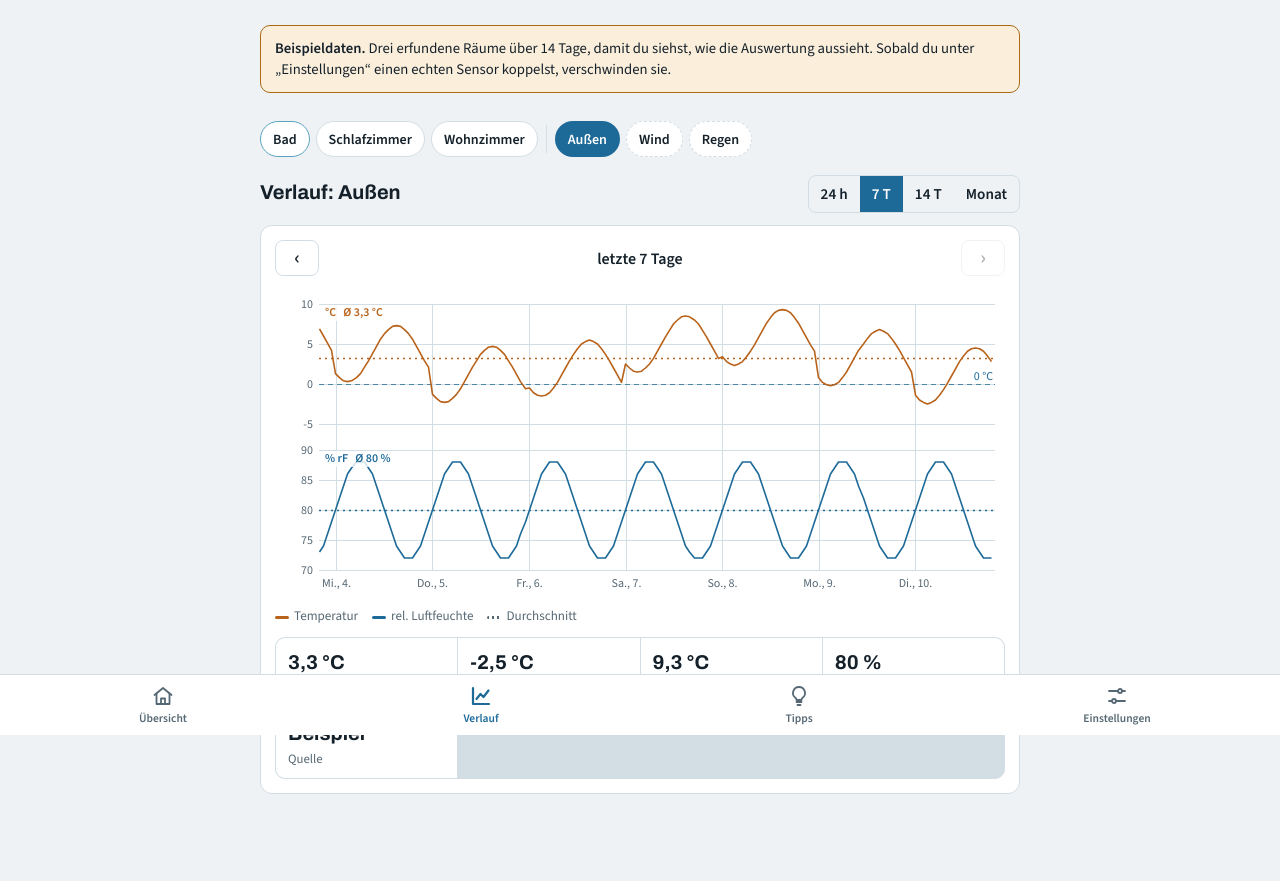
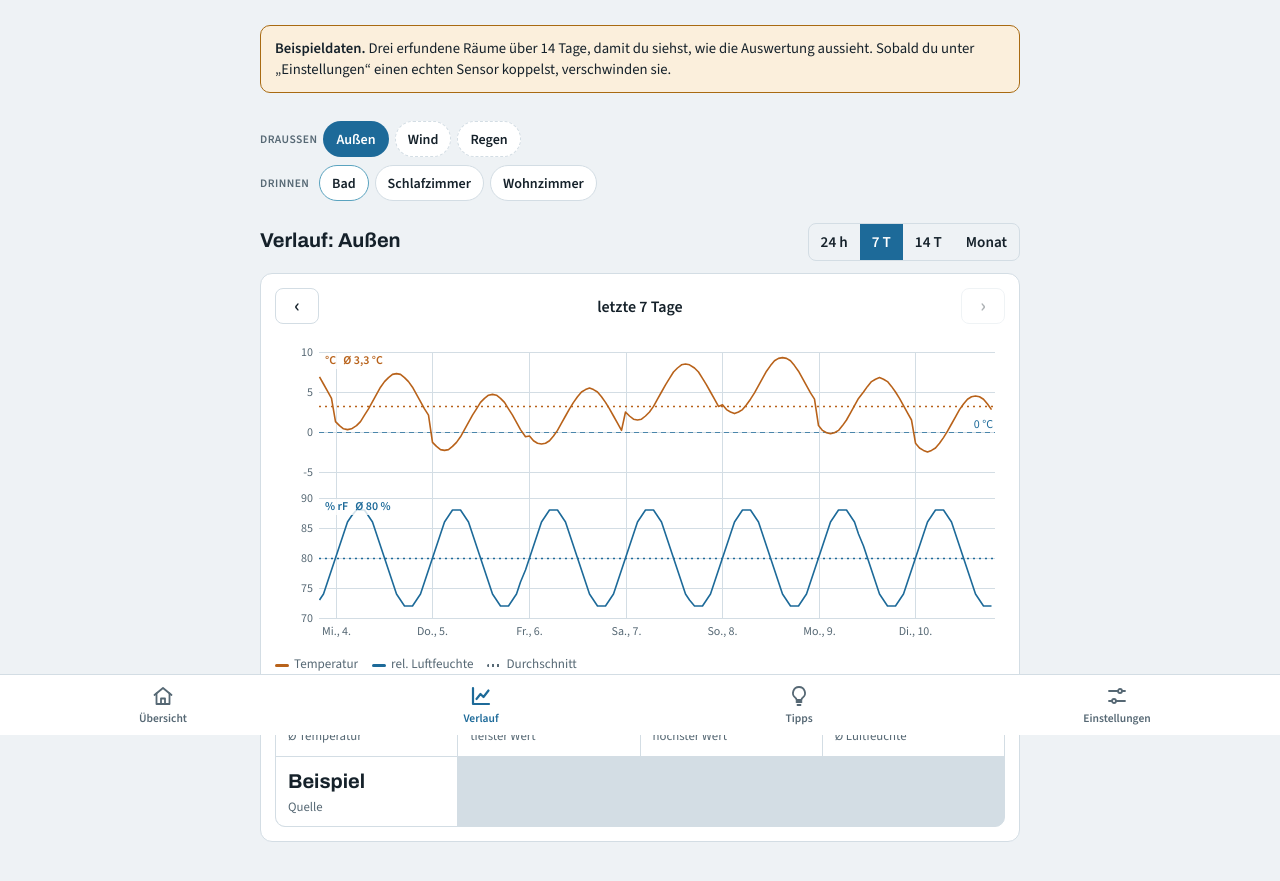
Before and after one commit to andreaskimmig13/raumklima, a plain HTML site: page index.html in a window 1280 px wide. Both pictures are taken after a click on the button "mehr". Shown: the part 65-946 px from the top of the page. Drawn offline with nearby package versions, Linux system fonts and the light colour scheme.

Commit message:
Verlauf: Auswahl in Zeilen Draußen/Drinnen (Netatmo zuerst), Jahres- und Gesamtansicht auch für ThermoPro-Sensoren
Co-Authored-By: Claude Opus 5.5 <noreply@anthropic.com>
Claude-Session: https://claude.ai/code/session_01ESJyPtTqJBRXZV6i6heSYS

```diff
--- a/index.html
+++ b/index.html
@@ -155,6 +155,10 @@ body{padding-bottom:calc(150px + env(safe-area-inset-bottom,0px))}
 .tabs button[aria-selected="true"] svg{stroke-width:2.2}
 .pane{display:flex;flex-direction:column;gap:28px}
 .chips{display:flex;gap:6px;overflow-x:auto;padding-bottom:4px;margin-bottom:-14px}
+#roomChips{display:block;overflow:visible}
+.chiprow{display:flex;align-items:center;gap:6px;overflow-x:auto;padding-bottom:4px;scrollbar-width:none}
+.chiprow+.chiprow{margin-top:4px}
+.chiprow .rowlbl{flex:0 0 auto;font-size:.72rem;font-weight:600;letter-spacing:.04em;text-transform:uppercase;color:var(--muted);min-width:4.6em}
 .chips button{min-height:36px;padding:6px 12px;border-radius:99px;white-space:nowrap;font-size:.88rem;flex:0 0 auto}
 .chips button[aria-pressed="true"]{background:var(--hum);border-color:var(--hum);color:var(--btn-ink)}
 .chips button.bath{border-color:var(--bath-line)}
@@ -423,7 +427,7 @@ footer{font-size:.82rem;color:var(--muted)}
   </section>
 
   <footer>
-    <p class="num">App-Version 2026-11-10 21:00</p>
+    <p class="num">App-Version 2026-11-10 21:20</p>
     <p>Funktioniert in Chrome auf Android und am PC (Web Bluetooth). Unterstützt ThermoPro/TempPro TP357, TP358, TP359 und TP357S. Das Bluetooth-Protokoll ist nicht offiziell dokumentiert, sondern von Bastlern entschlüsselt; nach einem Firmware-Update kann der Abruf ausfallen. Die Lüftungserkennung schätzt anhand von Temperatur- und Feuchteabfall und kann sich irren; die Empfindlichkeit lässt sich in den Einstellungen anpassen.</p>
   </footer>
   </div>
@@ -1130,14 +1134,14 @@ function cellFor(s){
   b.addEventListener('click',function(){ state.sel=s.id; showTab('verlauf'); });
   return b;
 }
-function renderChips(){
+function renderChips(){ // Zeile „Draußen“ (Außen, Wind, Regen), Zeile „Drinnen“ (Netatmo-Innenmodule zuerst, dann die übrigen Räume)
   var box=$('#roomChips'); box.textContent='';
-  state.sensors.slice().sort(function(a,b){ return (b.floor==null?1:b.floor)-(a.floor==null?1:a.floor)||(a.pos||99)-(b.pos||99); }).forEach(function(s){
-    var b=el('button',s.type==='bad'?'bath':null,s.name); b.type='button'; b.setAttribute('aria-pressed',String(state.sel===s.id));
-    b.addEventListener('click',function(){ state.sel=s.id; renderChips(); renderAnalysis(); }); box.appendChild(b); });
-  var sp=[['x-out','Außen',histOut()],['x-wind','Wind',histWind()],['x-rain','Regen',histRain()]].filter(function(x){ return x[2]; });
-  if(sp.length){ box.appendChild(el('span','chipsep')); sp.forEach(function(x){ var b=el('button','wxchip',x[1]); b.type='button'; b.setAttribute('aria-pressed',String(state.sel===x[0])); b.addEventListener('click',function(){ state.sel=x[0]; renderChips(); renderAnalysis(); }); box.appendChild(b); }); }
-  var on=box.querySelector('[aria-pressed="true"]'); if(on&&box.offsetParent) box.scrollLeft=Math.max(0,on.offsetLeft-box.offsetLeft-16);
+  var mk=function(row,id,label,cls){ var b=el('button',cls||null,label); b.type='button'; b.setAttribute('aria-pressed',String(state.sel===id)); b.addEventListener('click',function(){ state.sel=id; renderChips(); renderAnalysis(); }); row.appendChild(b); };
+  var sp=[['x-out','Außen',histOut()||hasDaily('x-out')],['x-wind','Wind',histWind()||hasDaily('x-wind')],['x-rain','Regen',histRain()||hasDaily('x-rain')]].filter(function(x){ return x[2]; });
+  if(sp.length){ var r1=el('div','chiprow'); r1.appendChild(el('span','rowlbl','Draußen')); sp.forEach(function(x){ mk(r1,x[0],x[1],'wxchip'); }); box.appendChild(r1); }
+  var list=state.sensors.slice().sort(function(a,b){ return (isNa(b)?1:0)-(isNa(a)?1:0)||(b.floor==null?1:b.floor)-(a.floor==null?1:a.floor)||(a.pos||99)-(b.pos||99); });
+  if(list.length){ var r2=el('div','chiprow'); r2.appendChild(el('span','rowlbl','Drinnen')); list.forEach(function(s){ mk(r2,s.id,s.name,s.type==='bad'?'bath':null); }); box.appendChild(r2); }
+  box.querySelectorAll('.chiprow').forEach(function(row){ var on=row.querySelector('[aria-pressed="true"]'); if(on&&row.offsetParent) row.scrollLeft=Math.max(0,on.offsetLeft-row.offsetLeft-80); });
 }
 var TABS=['uebersicht','haus','verlauf','empfehlungen','einstellungen'], curTab='uebersicht';
 function showTab(name,noHash){
@@ -1299,15 +1303,15 @@ function viewWin(end){ // Zeitfenster der Verlaufsansicht: Monat und Jahr als Ka
     w.label=k===0?(r===1?'letzte 24 Stunden':'letzte '+r+' Tage'):(r===1?(function(){ var o={day:'numeric',month:'numeric',hour:'2-digit',minute:'2-digit'}; return new Date(w.from).toLocaleString('de-DE',o)+' – '+new Date(w.to).toLocaleString('de-DE',o); })():f(w.from)+' – '+f(w.to,true)); }
   return w;
 }
-function setNav(w,first){ var nav=$('#rNav'); if(!nav) return; nav.hidden=!w; if(!w) return; var dd=state.naDay[state.sel]; if(hasDaily(state.sel)&&dd.ts.length&&(first==null||dd.ts[0]<first)) first=dd.ts[0]; $('#rLabel').textContent=w.label; $('#rNext').disabled=!(state.off>0); $('#rPrev').disabled=first==null||w.from<=first; }
+function setNav(w,first){ var nav=$('#rNav'); if(!nav) return; nav.hidden=!w; if(!w) return; var dd=dayData(state.sel); if(hasDaily(state.sel)&&dd.ts.length&&(first==null||dd.ts[0]<first)) first=dd.ts[0]; $('#rLabel').textContent=w.label; $('#rNext').disabled=!(state.off>0); $('#rPrev').disabled=first==null||w.from<=first; }
 function renderAnalysis(){
   var canLong=hasDaily(state.sel), isLong=state.range===0||state.range>30;
-  if(canLong&&!isLong&&state.range>1){ var fs=fineStart(state.sel), w0=viewWin(Date.now()); if(fs==null||fs>w0.from+(w0.to-w0.from)*0.15) isLong=true; }
+  if(canLong&&!isLong&&state.range>1&&state.naDay[state.sel]){ var fs=fineStart(state.sel), w0=viewWin(Date.now()); if(fs==null||fs>w0.from+(w0.to-w0.from)*0.15) isLong=true; }
   if(isLong&&!canLong){ if(state.range!==30) state.off=0; state.range=30; isLong=false; }
   document.querySelectorAll('.seg button').forEach(function(b){ b.setAttribute('aria-pressed',String(+b.dataset.range===state.range)); if(b.classList.contains('longr')) b.hidden=!canLong; });
   var stats=$('#stats'), pl=$('#phaseList'), al=$('#airList'), two=$('#histLists'); stats.textContent=''; pl.textContent=''; al.textContent=''; $('#monthBox').hidden=true; $('#topBox').hidden=true; $('#topBox').textContent='';
   if(isLong){ two.hidden=true; var nm=SPECIAL[state.sel]||((state.sensors.find(function(x){return x.id===state.sel;})||{}).name)||''; $('#histTitle').textContent='Verlauf: '+nm+' · Tageswerte'; return renderDaily(stats); }
-  if(canLong){ var mb=$('#monthBox'); mb.hidden=false; mb.textContent=''; var hint=el('p','small muted','Für Netatmo gibt es Tageswerte seit Einrichtung der Station. Mit „Jahr“ oder „Alles“ siehst du den Langzeitverlauf und den Vergleich zum Vorjahresmonat.'); hint.style.margin='0'; mb.appendChild(hint); }
+  if(canLong){ var mb=$('#monthBox'); mb.hidden=false; mb.textContent=''; var hint=el('p','small muted',(state.naDay[state.sel]?'Für Netatmo gibt es Tageswerte seit Einrichtung der Station. ':'')+'Mit „Jahr“ oder „Alles“ siehst du den Langzeitverlauf als Tageswerte und den Vergleich zum Vorjahresmonat.'); hint.style.margin='0'; mb.appendChild(hint); }
   var cT=cssVar('--temp'), cH=cssVar('--hum'), cC=cssVar('--co2'), cW=cssVar('--ink'), cG=cssVar('--muted');
   if(SPECIAL[state.sel]){ two.hidden=true; $('#histTitle').textContent='Verlauf: '+SPECIAL[state.sel]; return renderSpecial(stats,{cT:cT,cH:cH,cW:cW,cG:cG}); }
   two.hidden=false;
@@ -1398,7 +1402,19 @@ function setLegend(items){ var box=$('#legend'); box.textContent='';
 /* --- Netatmo-Archiv: Tageswerte, Langzeit und Vorjahresvergleich --- */
 var DAYFIELDS={indoor:['tavg','tmin','tmax','h','c'],outdoor:['tavg','tmin','tmax','h'],rain:['mm'],wind:['s','g']};
 function kindOfKey(k){ return k==='x-out'?'outdoor':(k==='x-rain'?'rain':(k==='x-wind'?'wind':'indoor')); }
-function hasDaily(k){ var D=state.naDay&&state.naDay[k]; return !!(D&&D.ts&&D.ts.length>1); }
+var tpDayCache={};
+function tpDaily(k){ // Tageswerte aus den gespeicherten Messwerten eines ThermoPro-Sensors (ab 30 Tagen Daten)
+  var s=state.sensors.find(function(x){ return x.id===k; }); if(!s||isNa(s)) return null;
+  var S=state.series[k]; if(!S||!S.ts.length||S.ts[S.ts.length-1]-S.ts[0]<30*DAY) return null;
+  var sig=S.ts.length+':'+S.ts[S.ts.length-1], c=tpDayCache[k]; if(c&&c.sig===sig) return c.D;
+  var D={k:k,kind:'indoor',src:'ThermoPro',ts:[],tavg:[],tmin:[],tmax:[],h:[],c:[]}, cur=null, st, sh, n, mn, mx;
+  var flush=function(){ if(cur==null||!n) return; D.ts.push(cur); D.tavg.push(Math.round(st/n*10)/10); D.tmin.push(mn); D.tmax.push(mx); D.h.push(Math.round(sh/n)); D.c.push(null); };
+  for(var i=0;i<S.ts.length;i++){ var d=startOfDay(S.ts[i]); if(d!==cur){ flush(); cur=d; st=0; sh=0; n=0; mn=Infinity; mx=-Infinity; }
+    var t=S.t[i]; st+=t; sh+=S.h[i]; n++; if(t<mn) mn=t; if(t>mx) mx=t; }
+  flush(); tpDayCache[k]={sig:sig,D:D}; return D;
+}
+function dayData(k){ var D=state.naDay&&state.naDay[k]; return D&&D.ts&&D.ts.length>1?D:tpDaily(k); }
+function hasDaily(k){ var D=dayData(k); return !!(D&&D.ts&&D.ts.length>1); }
 function fineStart(k){ var H=k==='x-out'?histOut():(k==='x-wind'?histWind():(k==='x-rain'?histRain():state.series[k])); return H&&H.ts&&H.ts.length?H.ts[0]:null; }
 function shortRange(){ return (state.range===0||state.range>30)?30:state.range; }
 async function fetchArchive(force){
@@ -1449,7 +1465,7 @@ function monthValue(m,met){ if(!m) return null; var f=met[0], how=met[4];
   if(how==='avg') return m.cnt[f]?m.sum[f]/m.cnt[f]:null; if(how==='sum') return m.cnt[f]?m.sum[f]:null; if(how==='min') return m.min[f]; if(how==='max') return m.max[f]; if(how==='wet') return m.wet; return null; }
 var monthMetric={};
 function renderDaily(stats){
-  var key=state.sel, D=state.naDay[key], kind=D.kind||kindOfKey(key), c={cT:cssVar('--temp'),cTs:cssVar('--temp-soft'),cH:cssVar('--hum'),cC:cssVar('--co2'),cW:cssVar('--ink'),cG:cssVar('--muted')};
+  var key=state.sel, D=dayData(key), kind=D.kind||kindOfKey(key), c={cT:cssVar('--temp'),cTs:cssVar('--temp-soft'),cH:cssVar('--hum'),cC:cssVar('--co2'),cW:cssVar('--ink'),cG:cssVar('--muted')};
   var lastTs=D.ts[D.ts.length-1], W0=state.range===0?null:viewWin(lastTs+DAY-1), to=W0?W0.to:lastTs+DAY, from=W0?Math.max(D.ts[0],W0.from):D.ts[0]; setNav(W0,D.ts[0]);
   var R=sliceBy(D,DAYFIELDS[kind],from,to); if(!R.ts.length) return noSpecial(stats);
   var gap=function(i){ return R.ts[i]-R.ts[i-1]>3*DAY; }, dfmt=function(ts){ return new Date(ts).toLocaleDateString('de-DE',{weekday:'short',day:'numeric',month:'numeric',year:'2-digit'}); };
@@ -1511,7 +1527,7 @@ function renderTops(lists,ts,note){
 }
 function renderMonthCompare(D,kind){
   var box=$('#monthBox'); box.hidden=false; box.textContent='';
-  var mets=MONTH_METRICS[kind], key=state.sel; if(kind==='wind'&&D.src==='Open-Meteo') mets=[['s','Ø Tageshöchstwind','km/h',mets[0][3],'avg'],['g','Ø Tageshöchstböe','km/h',mets[1][3],'avg']]; if(!monthMetric[key]) monthMetric[key]=mets[0][0]; var met=mets.find(function(m){return m[0]===monthMetric[key];})||mets[0];
+  var mets=MONTH_METRICS[kind].filter(function(m){ var arr=D[m[0]]; return !arr||arr.some(function(v){ return v!=null; }); }), key=state.sel; if(kind==='wind'&&D.src==='Open-Meteo') mets=[['s','Ø Tageshöchstwind','km/h',mets[0][3],'avg'],['g','Ø Tageshöchstböe','km/h',mets[1][3],'avg']]; if(!monthMetric[key]) monthMetric[key]=mets[0][0]; var met=mets.find(function(m){return m[0]===monthMetric[key];})||mets[0];
   var head=el('div','sechead'); head.appendChild(el('h3',null,'Monatsvergleich mit dem Vorjahr')); box.appendChild(head);
   if(mets.length>1){ var ch=el('div','chips'); mets.forEach(function(m){ var b=el('button',null,m[1]); b.type='button'; b.setAttribute('aria-pressed',String(m[0]===met[0])); b.addEventListener('click',function(){ monthMetric[key]=m[0]; renderMonthCompare(D,kind); }); ch.appendChild(b); }); box.appendChild(ch); }
   var now=new Date(), curK=now.getFullYear()*12+now.getMonth();
```
